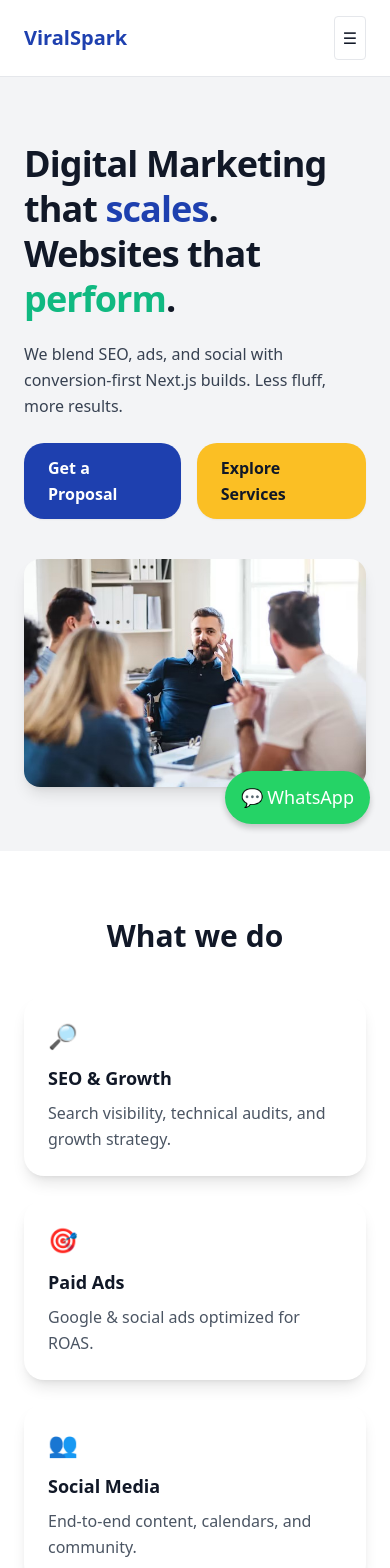
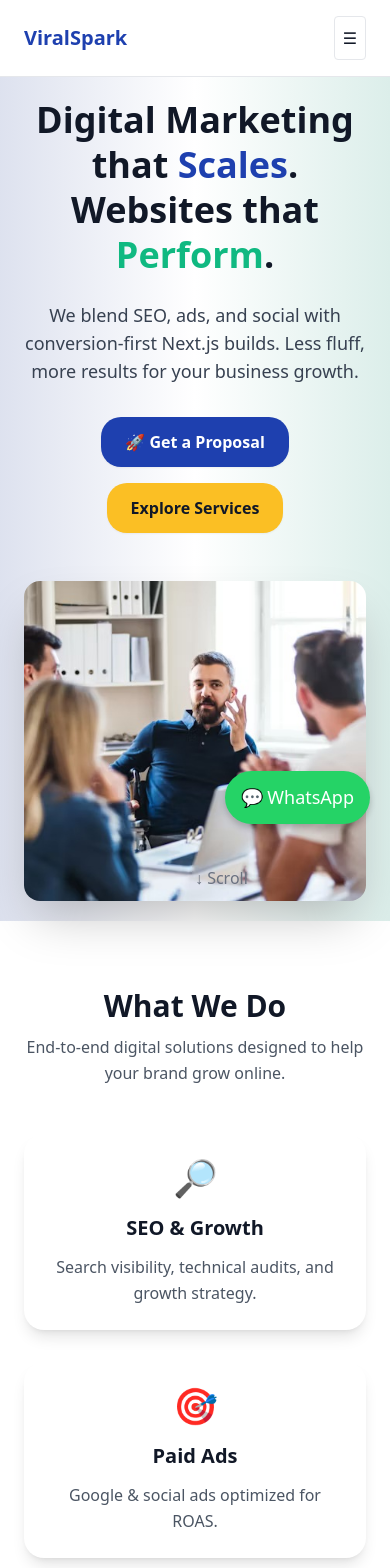
Before and after one commit to viralsparkconnect-hue/Viral-Sparq, a Next.js app: page / in a window 390 px wide. Shown: the top 1568 px of the page. Built offline with nearby package versions, Linux system fonts and the light colour scheme.

Commit message:
Update page.tsx

```diff
--- a/app/page.tsx
+++ b/app/page.tsx
@@ -8,54 +8,97 @@ export default function Page() {
   return (
     <>
       <div>
-        <section className="section">
-          <div className="container grid md:grid-cols-2 gap-10 items-center">
-            <div>
-              <h1 className="h1">
-                Digital Marketing that <span className="text-primary">scales</span>. Websites that <span className="text-accent">perform</span>.
+        {/* ✅ Hero Section */}
+        <section className="relative h-screen flex items-center bg-gradient-to-r from-primary/10 via-white to-accent/10">
+          <div className="container grid md:grid-cols-2 gap-12 items-center">
+            {/* Left content */}
+            <div className="text-center md:text-left">
+              <h1 className="text-4xl md:text-6xl font-extrabold leading-tight">
+                Digital Marketing that{" "}
+                <span className="text-primary">Scales</span>. <br />
+                Websites that <span className="text-accent">Perform</span>.
               </h1>
-              <p className="p mt-5">
-                We blend SEO, ads, and social with conversion‑first Next.js builds. Less fluff, more results.
+              <p className="mt-6 text-lg text-gray-700 max-w-xl mx-auto md:mx-0">
+                We blend SEO, ads, and social with conversion-first Next.js builds.
+                Less fluff, more results for your business growth.
               </p>
-              <div className="mt-6 flex gap-4">
-                <Link href="/contact" className="btn btn-primary">Get a Proposal</Link>
-                <Link href="/services" className="btn btn-secondary">Explore Services</Link>
+              <div className="mt-8 flex flex-wrap gap-4 justify-center md:justify-start">
+                <Link href="/contact" className="btn btn-primary shadow-lg">
+                  🚀 Get a Proposal
+                </Link>
+                <Link href="/services" className="btn btn-secondary">
+                  Explore Services
+                </Link>
               </div>
             </div>
-            <div className="relative aspect-[3/2] rounded-2xl overflow-hidden shadow-lg">
-              <Image src="/images/hero.jpg" alt="Hero" fill className="object-cover"/>
+
+            {/* Right image */}
+            <div className="relative w-full h-80 md:h-[500px] rounded-2xl overflow-hidden shadow-2xl">
+              <Image
+                src="/images/hero.jpg"
+                alt="Hero"
+                fill
+                priority
+                className="object-cover"
+              />
             </div>
+          </div>
+
+          {/* Scroll Indicator */}
+          <div className="absolute bottom-6 left-1/2 -translate-x-1/2 text-gray-500 animate-bounce">
+            ↓ Scroll
           </div>
         </section>
 
+        {/* ✅ Services Section */}
         <section className="section bg-white">
           <div className="container">
-            <h2 className="h2 text-center">What we do</h2>
-            <div className="mt-10 grid sm:grid-cols-2 lg:grid-cols-3 gap-6">
-              {services.map(s => (
-                <div key={s.title} className="card">
-                  <div className="text-primary text-2xl font-bold">{s.icon}</div>
-                  <div className="mt-3 font-bold text-lg">{s.title}</div>
-                  <p className="mt-2 text-gray-600">{s.description}</p>
+            <h2 className="h2 text-center">What We Do</h2>
+            <p className="text-center text-gray-600 mt-2 max-w-2xl mx-auto">
+              End-to-end digital solutions designed to help your brand grow online.
+            </p>
+            <div className="mt-12 grid sm:grid-cols-2 lg:grid-cols-3 gap-8">
+              {services.map((s) => (
+                <div
+                  key={s.title}
+                  className="card hover:shadow-xl transition p-6 text-center"
+                >
+                  <div className="text-primary text-4xl">{s.icon}</div>
+                  <div className="mt-4 font-bold text-xl">{s.title}</div>
+                  <p className="mt-3 text-gray-600">{s.description}</p>
                 </div>
               ))}
             </div>
           </div>
         </section>
 
-        <section className="section">
+        {/* ✅ Portfolio Section */}
+        <section className="section bg-gray-50">
           <div className="container">
             <div className="flex items-end justify-between">
-              <h2 className="h2">Featured work</h2>
-              <Link href="/portfolio" className="text-primary font-semibold">View all →</Link>
+              <h2 className="h2">Featured Work</h2>
+              <Link
+                href="/portfolio"
+                className="text-primary font-semibold hover:underline"
+              >
+                View all →
+              </Link>
             </div>
-            <div className="mt-8 grid md:grid-cols-3 gap-6">
-              {projects.map(p => (
-                <div key={p.title} className="card">
+            <div className="mt-10 grid md:grid-cols-3 gap-8">
+              {projects.map((p) => (
+                <div
+                  key={p.title}
+                  className="card group hover:shadow-xl transition"
+                >
                   <div className="relative aspect-[4/3] rounded-xl overflow-hidden">
-                    <Image src={p.image} alt={p.title} fill className="object-cover"/>
+                    <Image
+                      src={p.image}
+                      alt={p.title}
+                      fill
+                      className="object-cover group-hover:scale-105 transition duration-500"
+                    />
                   </div>
-                  <div className="mt-4 font-bold">{p.title}</div>
+                  <div className="mt-4 font-bold text-lg">{p.title}</div>
                   <p className="text-gray-600 mt-1">{p.description}</p>
                 </div>
               ))}
@@ -63,30 +106,46 @@ export default function Page() {
           </div>
         </section>
 
+        {/* ✅ Blog Section */}
         <section className="section bg-white">
           <div className="container">
             <div className="flex items-end justify-between">
-              <h2 className="h2">From the blog</h2>
-              <Link href="/blog" className="text-primary font-semibold">Read more →</Link>
+              <h2 className="h2">From the Blog</h2>
+              <Link
+                href="/blog"
+                className="text-primary font-semibold hover:underline"
+              >
+                Read more →
+              </Link>
             </div>
-            <div className="mt-8 grid md:grid-cols-3 gap-6">
-              {posts.map(b => (
-                <Link key={b.slug} href={`/blog/${b.slug}`} className="card block">
+            <div className="mt-10 grid md:grid-cols-3 gap-8">
+              {posts.map((b) => (
+                <Link
+                  key={b.slug}
+                  href={`/blog/${b.slug}`}
+                  className="card block hover:shadow-lg transition"
+                >
                   <div className="relative aspect-[4/3] rounded-xl overflow-hidden">
-                    <Image src={b.image} alt={b.title} fill className="object-cover"/>
+                    <Image
+                      src={b.image}
+                      alt={b.title}
+                      fill
+                      className="object-cover hover:scale-105 transition duration-500"
+                    />
                   </div>
-                  <div className="mt-4 font-bold">{b.title}</div>
-                  <p className="text-gray-600 mt-1">{b.excerpt}</p>
+                  <div className="mt-4 font-bold text-lg">{b.title}</div>
+                  <p className="text-gray-600 mt-2">{b.excerpt}</p>
                 </Link>
               ))}
             </div>
           </div>
         </section>
 
+        {/* ✅ CTA Section */}
         <CTA />
       </div>
 
-      {/* ✅ Floating WhatsApp button */}
+      {/* ✅ Floating WhatsApp Button */}
       <WhatsAppButton />
     </>
   );
```
